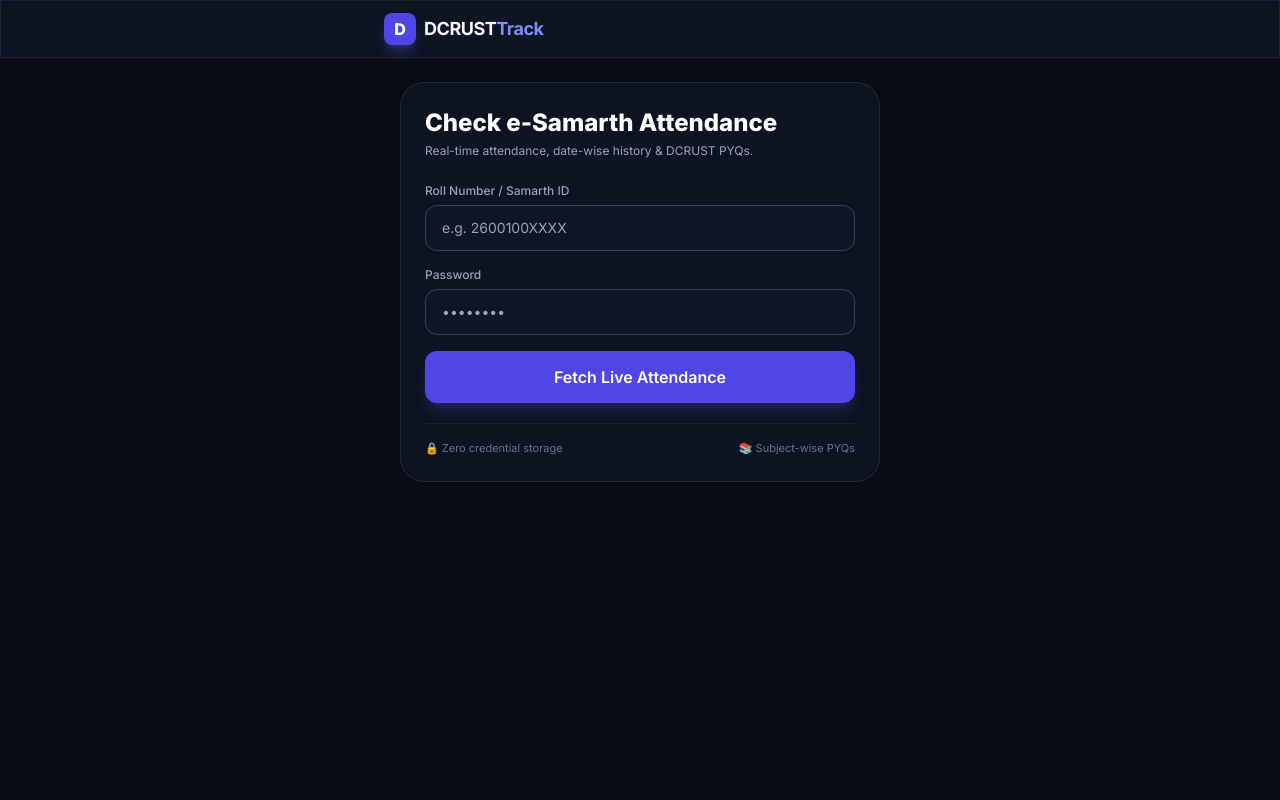
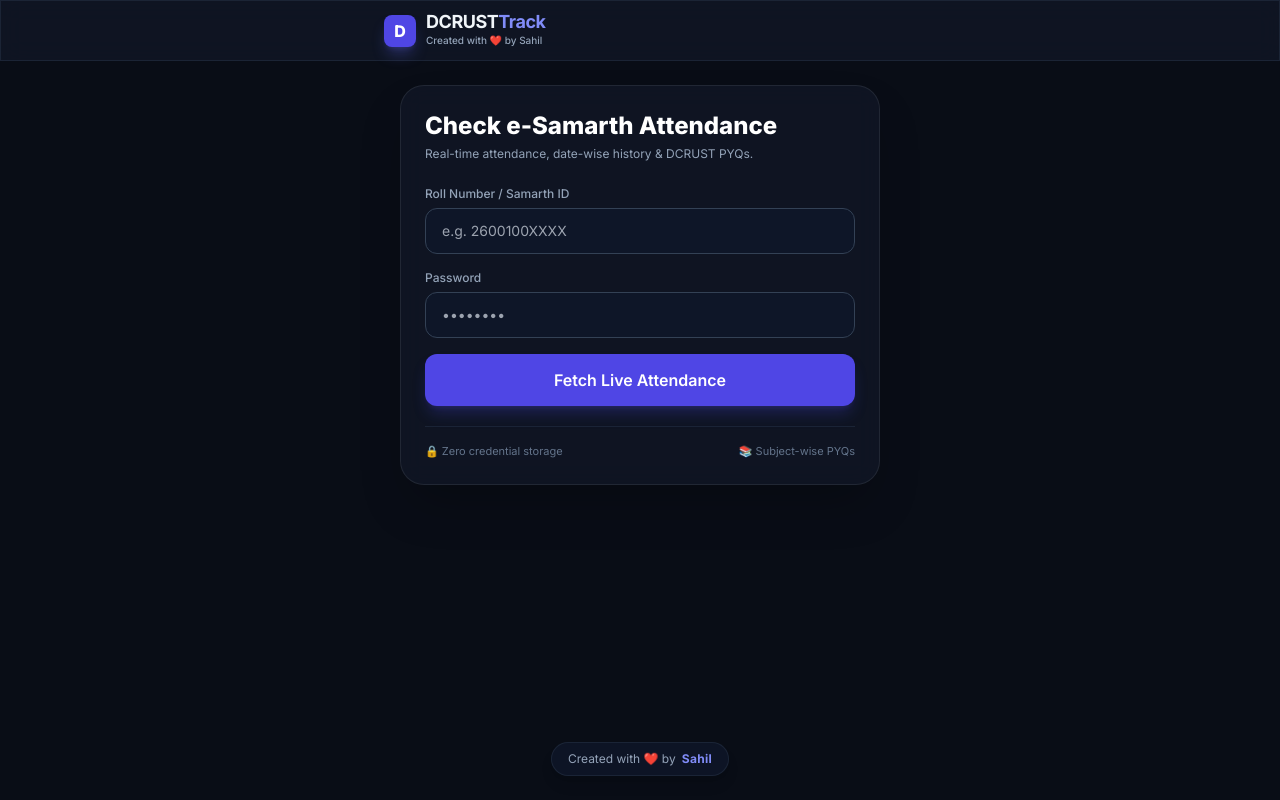
Before and after one commit to SahilECEdcrust/Attendance.s, a Flask app: page / in a window 1280 px wide. Run offline with Flask 3, Linux system fonts and the light colour scheme; data that the repository does not hold is empty; some libraries are stand-ins or nearby versions.

Commit message:
Add files via upload

```diff
--- a/templates/index.html
+++ b/templates/index.html
@@ -12,17 +12,21 @@
         .glass { background: rgba(17, 24, 39, 0.78); backdrop-filter: blur(12px); border: 1px solid rgba(255,255,255,0.08); }
     </style>
 </head>
-<body class="text-slate-100 min-h-screen pb-14 selection:bg-indigo-500 selection:text-white">
+<body class="text-slate-100 min-h-screen flex flex-col justify-between selection:bg-indigo-500 selection:text-white">
 
+    <div>
         <!-- Top Navbar -->
         <nav class="sticky top-0 z-30 glass border-b border-slate-800/80 px-4 py-3">
             <div class="max-w-lg mx-auto flex justify-between items-center">
-            <div class="flex items-center gap-2">
+                <div class="flex items-center gap-2.5">
                     <div class="w-8 h-8 rounded-lg bg-indigo-600 flex items-center justify-center font-extrabold text-white shadow-lg shadow-indigo-500/30">D</div>
-                <span class="font-bold text-lg tracking-tight">DCRUST<span class="text-indigo-400">Track</span></span>
+                    <div>
+                        <span class="font-bold text-lg tracking-tight leading-none block">DCRUST<span class="text-indigo-400">Track</span></span>
+                        <span class="text-[10px] text-slate-400 font-medium block mt-0.5">Created with ❤️ by Sahil</span>
+                    </div>
                 </div>
                 <div id="navActions" class="hidden flex items-center gap-2">
-                <button onclick="showLogin(true)" class="text-xs bg-slate-800 hover:bg-slate-700 text-slate-300 px-3 py-1.5 rounded-lg border border-slate-700 transition">↻ Sync</button>
+                    <button onclick="showLogin()" class="text-xs bg-slate-800 hover:bg-slate-700 text-slate-300 px-3 py-1.5 rounded-lg border border-slate-700 transition">↻ Sync</button>
                     <button onclick="logout()" class="text-xs bg-rose-500/10 hover:bg-rose-500/20 text-rose-400 px-3 py-1.5 rounded-lg border border-rose-500/20 transition">Logout</button>
                 </div>
             </div>
@@ -40,12 +44,12 @@
                 <div class="space-y-4">
                     <div>
                         <label class="block text-xs font-medium text-slate-400 mb-1.5">Roll Number / Samarth ID</label>
-                    <input type="text" id="username" placeholder="e.g. 2600100XXXX"
+                        <input type="text" id="username" autocomplete="off" placeholder="e.g. 2600100XXXX"
                             class="w-full px-4 py-3 rounded-xl bg-slate-900/90 border border-slate-700 text-sm focus:outline-none focus:border-indigo-500 transition">
                     </div>
                     <div>
                         <label class="block text-xs font-medium text-slate-400 mb-1.5">Password</label>
-                    <input type="password" id="password" placeholder="••••••••"
+                        <input type="password" id="password" autocomplete="off" placeholder="••••••••"
                             class="w-full px-4 py-3 rounded-xl bg-slate-900/90 border border-slate-700 text-sm focus:outline-none focus:border-indigo-500 transition">
                     </div>
 
@@ -56,7 +60,7 @@
                             <img id="captchaImg" src="" alt="Captcha" class="h-11 rounded-lg bg-white px-2 py-1">
                             <button type="button" onclick="loadLoginSession()" class="text-xs bg-slate-800 hover:bg-slate-700 px-3 py-2.5 rounded-lg border border-slate-700 transition">↻ Reload</button>
                         </div>
-                    <input type="text" id="captchaInput" placeholder="Enter characters above"
+                        <input type="text" id="captchaInput" autocomplete="off" placeholder="Enter characters above"
                             class="w-full px-4 py-2.5 rounded-lg bg-slate-950 border border-slate-700 text-sm focus:outline-none focus:border-indigo-500">
                     </div>
 
@@ -121,6 +125,15 @@
                 <div id="subjectsList" class="space-y-3.5"></div>
             </div>
         </main>
+    </div>
+
+    <!-- Creator Credit Footer -->
+    <footer class="max-w-lg mx-auto px-4 mt-10 mb-6 text-center">
+        <div class="inline-flex items-center gap-1.5 px-4 py-2 rounded-full bg-slate-900/80 border border-slate-800/80 text-xs text-slate-400 shadow-lg">
+            <span>Created with ❤️ by</span>
+            <span class="font-bold text-indigo-400 tracking-wide">Sahil</span>
+        </div>
+    </footer>
 
     <!-- SUBJECT DETAIL MODAL -->
     <div id="subjectModal" class="fixed inset-0 z-50 hidden bg-black/80 backdrop-blur-sm flex items-end sm:items-center justify-center p-0 sm:p-4" onclick="closeModalOnBackdrop(event)">
@@ -198,11 +211,12 @@
             }
         };
 
-        function showLogin(keepUsername = false) {
+        function showLogin() {
             document.getElementById('resultBox').classList.add('hidden');
             document.getElementById('navActions').classList.add('hidden');
             document.getElementById('loginBox').classList.remove('hidden');
-            if (keepUsername && appData) document.getElementById('username').value = appData.roll_no;
+            document.getElementById('username').value = "";
+            document.getElementById('password').value = "";
             loadLoginSession();
         }
 
@@ -210,8 +224,7 @@
             localStorage.removeItem("dcrust_att_cache_v3");
             appData = null;
             simState = {};
-            document.getElementById('password').value = "";
-            showLogin(false);
+            showLogin();
         }
 
         async function loadLoginSession() {
@@ -306,12 +319,10 @@
         }
 
         function formatHumanDate(rawDate) {
-            // Handle YYYY-MM-DD
             if (/^\d{4}-\d{2}-\d{2}$/.test(rawDate)) {
                 const d = new Date(rawDate + "T00:00:00");
                 if (!isNaN(d)) return d.toLocaleDateString('en-IN', { weekday: 'short', day: 'numeric', month: 'short', year: 'numeric' });
             }
-            // Handle DD-MM-YYYY or DD/MM/YYYY
             const m = rawDate.match(/^(\d{2})[-/](\d{2})[-/](\d{4})$/);
             if (m) {
                 const d = new Date(`${m[3]}-${m[2]}-${m[1]}T00:00:00`);
@@ -330,7 +341,6 @@
             document.getElementById('modalCode').innerText = sub.code;
             document.getElementById('modalTitle').innerText = sub.name;
 
-            // Remove "For Engineers" filler words and strict quotes so Google finds actual DCRUST papers
             const cleanTopic = sub.name.replace(/for engineers/i, '').trim();
             const searchQuery = encodeURIComponent(`DCRUST ${cleanTopic} previous year question paper`);
             document.getElementById('pyqSearchBtn').href = `https://www.google.com/search?q=${searchQuery}`;
```
Lines whose indentation alone changed are shown as unchanged.
